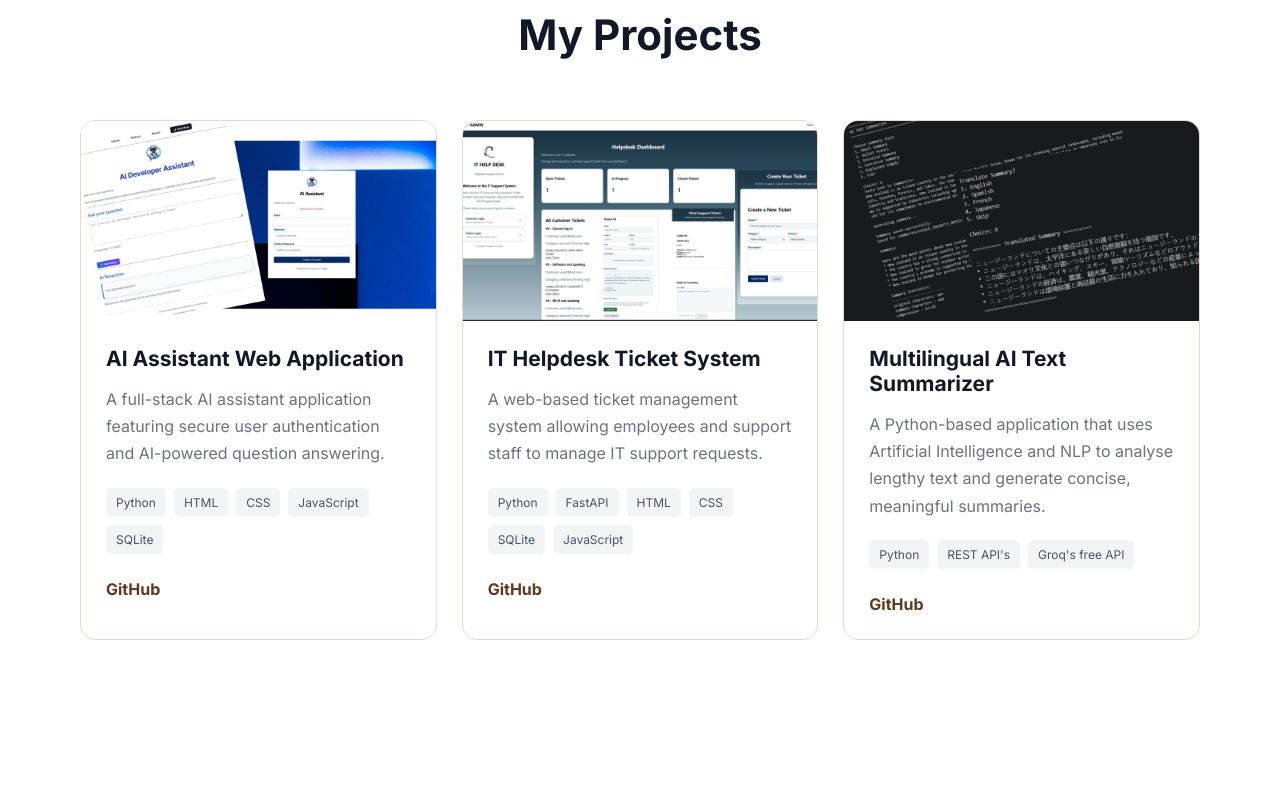
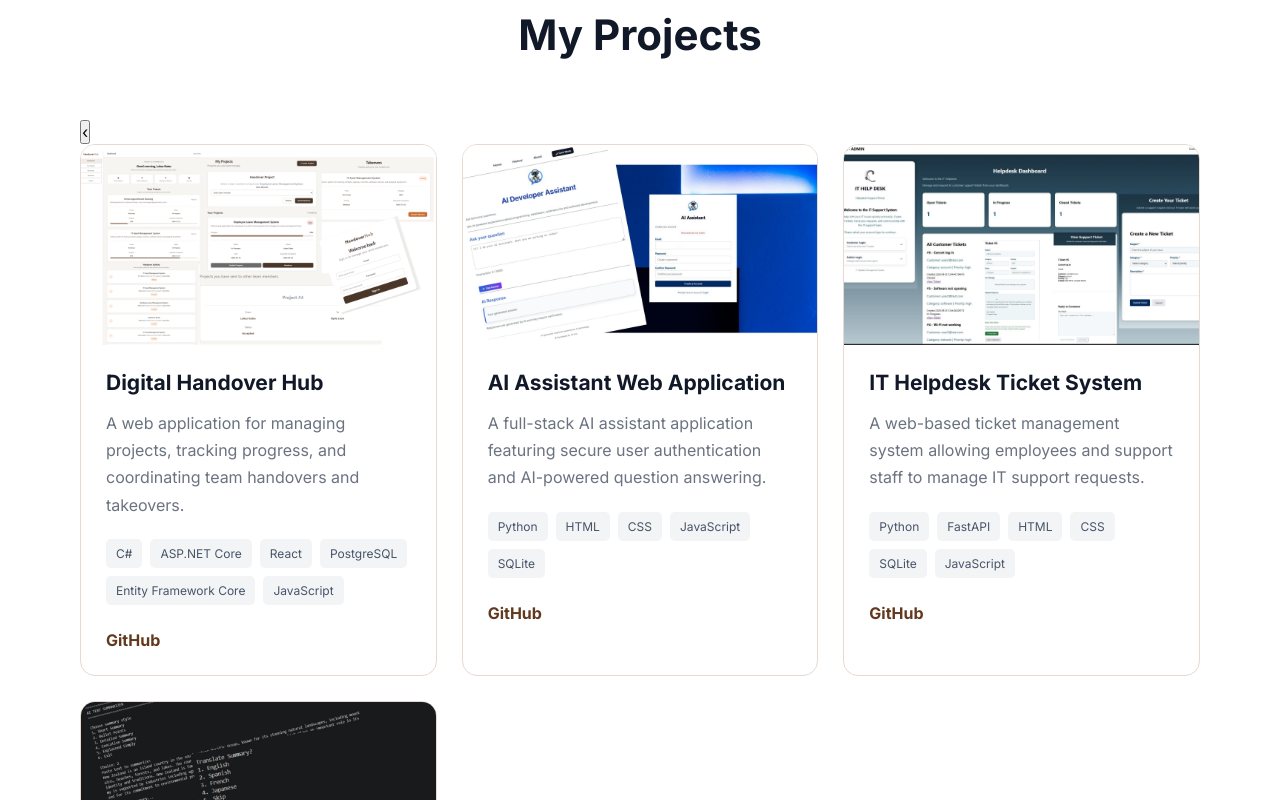
Before and after one commit to Krishanitd-dev/kris-portfolio, a React (Vite) app: page / in a window 1280 px wide. Shown: the part 2380-3180 px from the top of the page. Built offline with nearby package versions, Linux system fonts and the light colour scheme.

Commit message:
Update Projects.jsx

```diff
--- a/src/components/Projects.jsx
+++ b/src/components/Projects.jsx
@@ -1,8 +1,26 @@
+import { useRef } from "react";
 import helpdkimg from "../assets/helpdesk.jpg";
 import aiastimg from "../assets/ai-ast.jpg";
 import textimg from "../assets/text.jpg";
+import handoverimg from "../assets/h_hub.png";
+
 function Projects() {
   const projects = [
+    {
+      title: "Digital Handover Hub",
+      description:
+        "A web application for managing projects, tracking progress, and coordinating team handovers and takeovers.",
+        technologies: [
+    "C#",
+    "ASP.NET Core",
+    "React",
+    "PostgreSQL",
+    "Entity Framework Core",
+    "JavaScript"
+      ],
+      github: "https://github.com/Krishanitd-dev/digital_handover_hub",
+        image: handoverimg
+    },
     {
       title: "AI Assistant Web Application",
       description:
@@ -46,6 +64,19 @@ function Projects() {
       image: textimg
     }
   ];
+  const projectsContainerRef = useRef(null);
+      const scrollProjects = (direction) => {
+  if (projectsContainerRef.current) {
+    const scrollAmount = 350;
+
+    projectsContainerRef.current.scrollBy({
+      left: direction === "left" ? -scrollAmount : scrollAmount,
+      behavior: "smooth",
+        });
+      }
+    };
+
+
 
   return (
     <section id="projects" className="section projects">
@@ -60,33 +91,35 @@ function Projects() {
 
         </div>
 
-        <div className="projects-grid">
 
+
+              <div className="projects-carousel">
+              <button
+              className="carousel-arrow carousel-arrow-left"
+                onClick={() => scrollProjects("left")}
+                >
+                   &lsaquo;
+                </button>
+
+                <div className="projects-grid" ref={projectsContainerRef}>
               {projects.map((project) => (
-
                 <article className="project-card" key={project.title}>
-
                   <div
                   className="project-image"
-              style={{ backgroundImage: `url(${project.image})` }}>
+                  style={{ backgroundImage: `url(${project.image})`,
+                 }}
+                    >
                   </div>
 
                 <div className="project-content">
-
                   <h3>{project.title}</h3>
-
                   <p>{project.description}</p>
-
                   <div className="project-technologies">
-
                    {project.technologies.map((technology) => (
-
                     <span key={technology}>
                    {technology}
                    </span>
-
                   ))}
-
                 </div>
 
                 <div className="project-links">
@@ -108,9 +141,14 @@ function Projects() {
           ))}
 
         </div>
-
+        <button
+          className="carousel-arrow carousel-arrow-right"
+            onClick={() => scrollProjects("right")}
+              >
+            &rsaquo;
+          </button>
           </div>
-
+      </div>
     </section>
   );
 }
```
Lines whose indentation alone changed are shown as unchanged.
